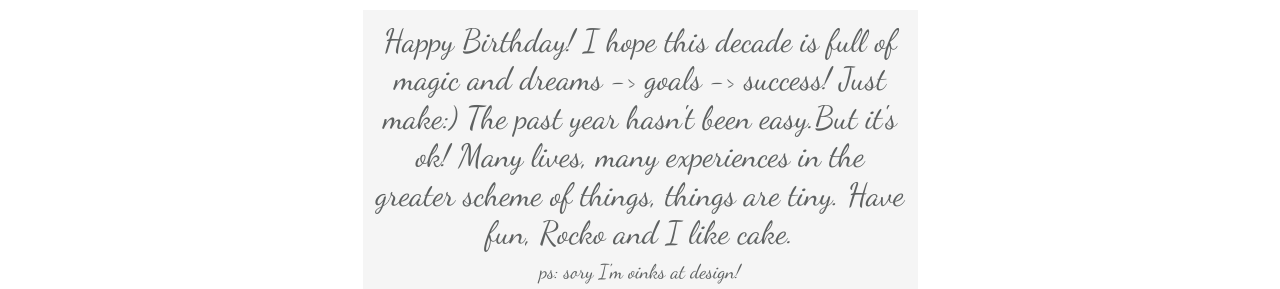
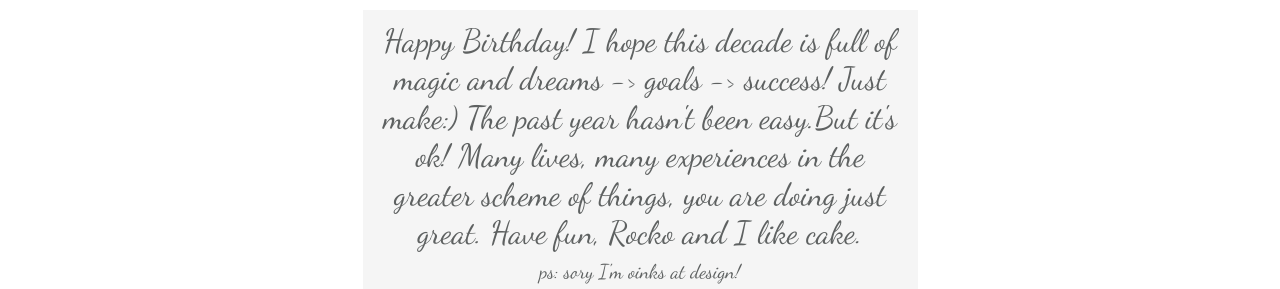
Before and after one commit to Kauress/dilse, a website: page index.html in a window 1280 px wide. Both pictures are taken after a click on the button 563 px from the left and 633 px from the top of the page. Shown: the top 289 px of the page. Drawn offline with nearby package versions, Linux system fonts and the light colour scheme; a web font is replaced by a local one.

Commit message:
Update index.html

```diff
--- a/index.html
+++ b/index.html
@@ -36,7 +36,7 @@
     <div class="col-md-6" id="birthdaymsg" style="display:none">
         <h2>
           Happy Birthday! I hope this decade is full of magic and dreams -> goals -> success!
-           Just make:) The past year hasn't been easy.But it's ok! Many lives, many experiences in the greater scheme of things, things are tiny.
+           Just make:) The past year hasn't been easy.But it's ok! Many lives, many experiences in the greater scheme of things, you are doing just great.
             Have fun, Rocko and I like cake.
         </h2>
         <h5>ps: sory I'm oinks at design!</h5>
```
